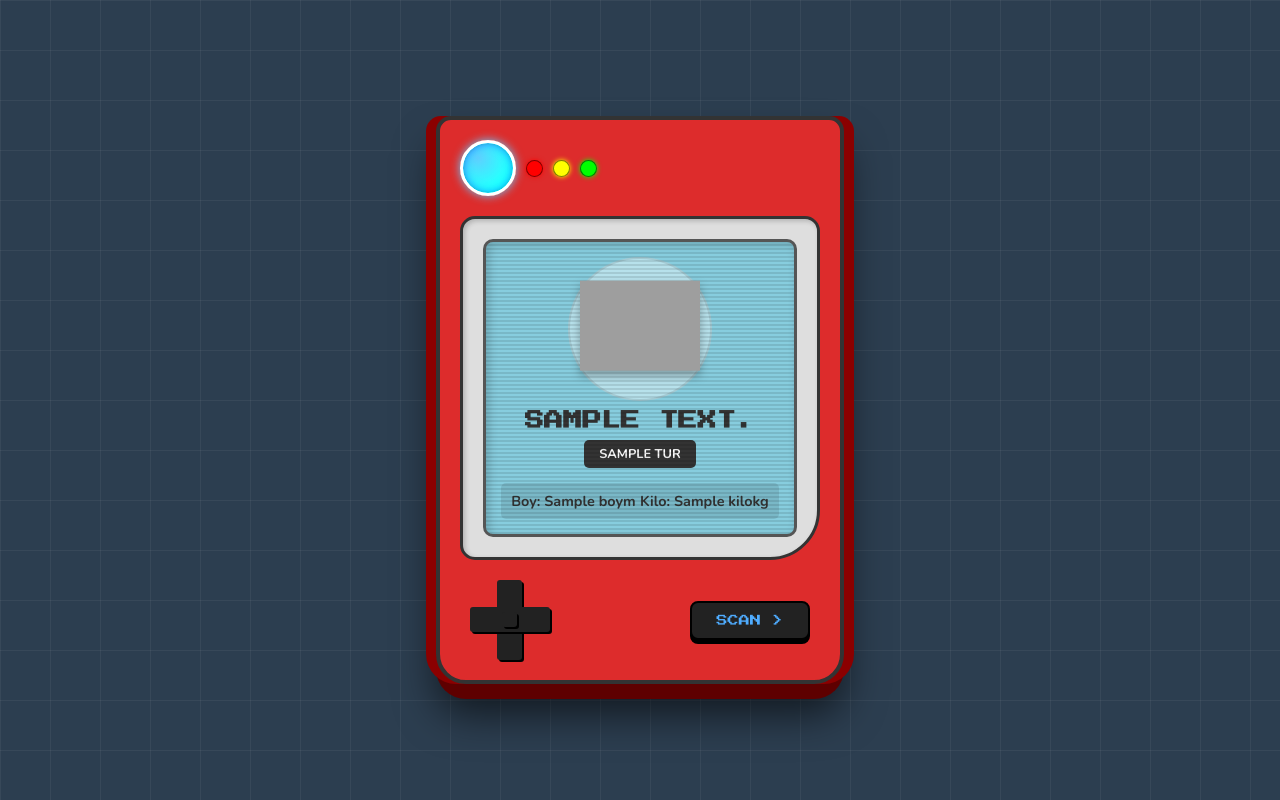
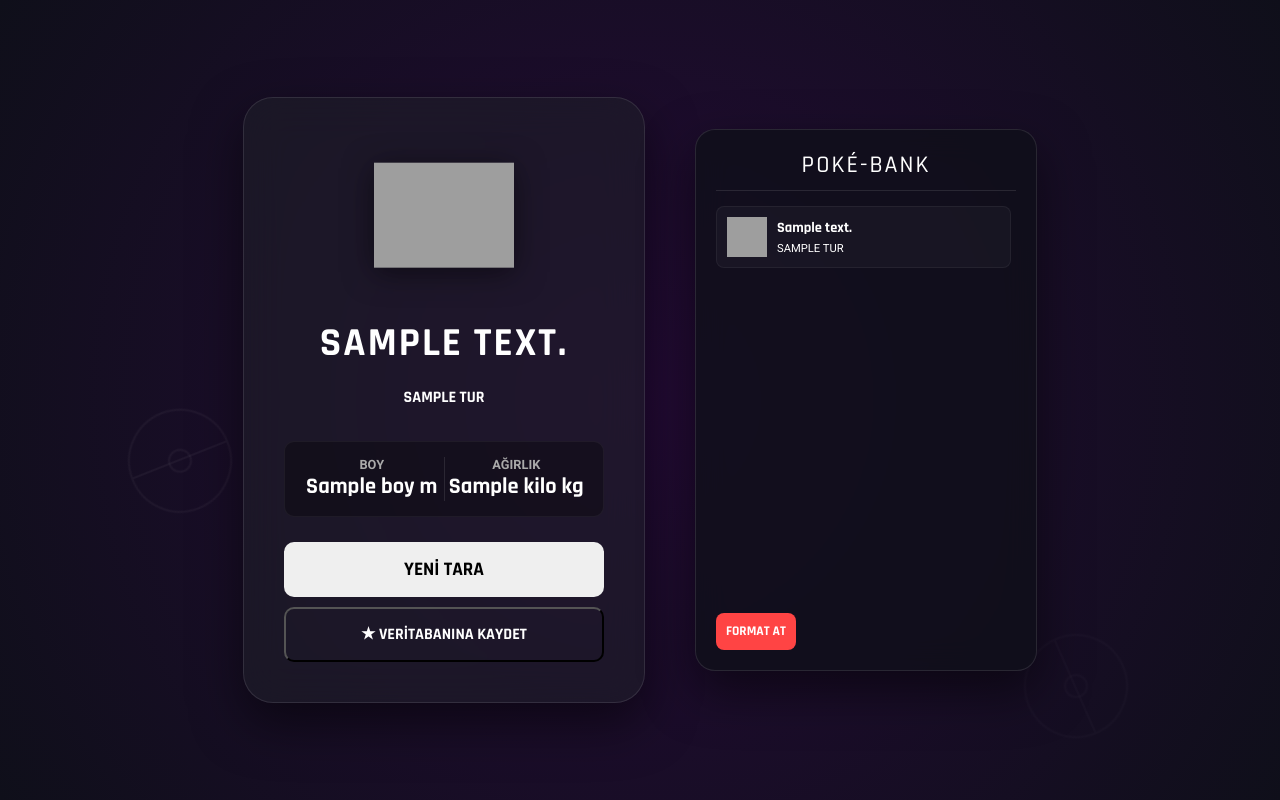
Before and after one commit to yusufdmrkK/cografya1, a Flask app: template templates/index.html in a window 1280 px wide. Run offline with Flask 3, Linux system fonts and the light colour scheme; the template is opened without the code that fills it: most values are stand-ins (such as "Sample title", 1, 10 or a date in 2020); grey boxes are pictures that could not be loaded.

Commit message:
Update index.html

```diff
--- a/templates/index.html
+++ b/templates/index.html
@@ -3,229 +3,158 @@
 <head>
     <meta charset="UTF-8">
     <meta name="viewport" content="width=device-width, initial-scale=1.0">
-    <title>Pokedex v1.0</title>
-    <link href="https://fonts.googleapis.com/css2?family=Press+Start+2P&family=Nunito:wght@700&display=swap" rel="stylesheet">
+    <title>Neon Pokedex DB</title>
+    <link href="https://fonts.googleapis.com/css2?family=Rajdhani:wght@500;700&family=Roboto:wght@400;700&display=swap" rel="stylesheet">
 
     <style>
-        /* --- GENEL SAYFA AYARLARI --- */
+        /* --- GENEL AYARLAR --- */
         body {
             margin: 0; padding: 0; height: 100vh;
-            display: flex; justify-content: center; align-items: center;
-            background-color: #2c3e50; /* Koyu Gri Arka Plan */
-            font-family: 'Nunito', sans-serif;
-            overflow: hidden;
+            display: flex; flex-direction: column; justify-content: center; align-items: center;
+            background-color: #0f0f1a; font-family: 'Roboto', sans-serif; overflow: hidden; color: white;
         }
 
-        /* Arka Plan Efekti (Hareketli Çizgiler) */
-        .bg-pattern {
+        /* --- ARKA PLAN EFEKTLERİ --- */
+        .background-fx {
             position: absolute; top: 0; left: 0; width: 100%; height: 100%;
-            background-image: linear-gradient(rgba(255, 255, 255, 0.05) 1px, transparent 1px),
-            linear-gradient(90deg, rgba(255, 255, 255, 0.05) 1px, transparent 1px);
-            background-size: 50px 50px;
-            z-index: -10;
+            background: radial-gradient(circle at center, #240b36 0%, #0f0f1a 100%); z-index: -10;
         }
+        .floating-pokeball {
+            position: absolute; width: 100px; height: 100px; border-radius: 50%;
+            border: 2px solid rgba(255,255,255,0.1); background: transparent;
+            animation: floatUpRotate linear infinite; opacity: 0.3;
+        }
+        .floating-pokeball::before { content: ''; position: absolute; top: 50%; left: 0; width: 100%; height: 2px; background: rgba(255,255,255,0.1); }
+        .floating-pokeball::after { content: ''; position: absolute; top: 50%; left: 50%; width: 20px; height: 20px; border-radius: 50%; transform: translate(-50%, -50%); border: 2px solid rgba(255,255,255,0.1); }
+        .fp1 { left: 10%; bottom: -100px; animation-duration: 15s; transform: scale(0.8); }
+        .fp2 { left: 80%; bottom: -100px; animation-duration: 25s; animation-delay: 2s; transform: scale(1.2); }
+        @keyframes floatUpRotate { 0% { transform: translateY(0) rotate(0deg); opacity: 0; } 50% { opacity: 0.4; } 100% { transform: translateY(-110vh) rotate(360deg); opacity: 0; } }
 
-        /* --- POKEDEX GÖVDESİ --- */
-        .pokedex {
-            background-color: #dd2c2c; /* Pokedex Kırmızısı */
-            width: 360px;
-            padding: 20px;
-            border-radius: 15px 15px 30px 30px;
-            box-shadow:
-                -10px 0 0 #8b0000, /* 3D Derinlik Sol */
-                10px 0 0 #8b0000,  /* 3D Derinlik Sağ */
-                0 15px 0 #5e0000,  /* 3D Derinlik Alt */
-                0 30px 40px rgba(0,0,0,0.6); /* Gölge */
-            position: relative;
-            border: 4px solid #333;
+        /* --- ANA DÜZEN (LAYOUT) --- */
+        .main-container { display: flex; gap: 50px; align-items: center; z-index: 10; }
+
+        /* --- SOL KART (POKEMON) --- */
+        .card {
+            background: rgba(30, 30, 40, 0.6); backdrop-filter: blur(20px); -webkit-backdrop-filter: blur(20px);
+            border: 1px solid rgba(255, 255, 255, 0.1); border-radius: 30px; padding: 40px; width: 320px;
+            text-align: center; box-shadow: 0 20px 50px rgba(0,0,0,0.5); position: relative;
+            border-top: 4px solid {{ pokemon.renk }};
+            box-shadow: 0 -10px 30px {{ pokemon.renk }}44, 0 20px 50px rgba(0,0,0,0.5);
         }
+        .img-container {
+            width: 160px; height: 160px; margin: 0 auto 20px; position: relative;
+            background: radial-gradient(circle, {{ pokemon.renk }}33 0%, transparent 70%);
+            border-radius: 50%; display: flex; align-items: center; justify-content: center;
+        }
+        .img-container img { width: 140px; height: 140px; object-fit: contain; filter: drop-shadow(0 5px 15px rgba(0,0,0,0.5)); animation: hoverEffect 3s infinite ease-in-out; }
+        @keyframes hoverEffect { 0%, 100% { transform: translateY(0); } 50% { transform: translateY(-10px); } }
 
-        /* Üst Sensör Işıkları */
-        .top-lights {
-            display: flex; gap: 10px; margin-bottom: 20px; align-items: center;
+        h1 { font-family: 'Rajdhani', sans-serif; font-weight: 700; font-size: 2.5rem; margin: 10px 0; text-transform: uppercase; letter-spacing: 2px; text-shadow: 0 0 10px {{ pokemon.renk }}; }
+        .badge { display: inline-block; background: {{ pokemon.renk }}22; color: {{ pokemon.renk }}; padding: 8px 30px; border-radius: 4px; font-family: 'Rajdhani', sans-serif; font-weight: 700; text-transform: uppercase; border: 1px solid {{ pokemon.renk }}; box-shadow: 0 0 15px {{ pokemon.renk }}44; margin-bottom: 25px; }
+
+        .stats-row { display: flex; justify-content: space-between; background: rgba(0, 0, 0, 0.3); border-radius: 10px; padding: 15px; margin-bottom: 25px; border: 1px solid rgba(255,255,255,0.05); }
+        .stat-item { flex: 1; }
+        .stat-item:first-child { border-right: 1px solid rgba(255,255,255,0.1); }
+        .stat-label { font-size: 0.8rem; color: #aaa; font-weight: bold; }
+        .stat-val { font-size: 1.4rem; font-family: 'Rajdhani', sans-serif; font-weight: 700; }
+
+        /* BUTON GRUBU */
+        .btn-group { display: flex; flex-direction: column; gap: 10px; }
+
+        .btn-scan {
+            width: 100%; padding: 15px; border: none; border-radius: 10px; background: {{ pokemon.renk }}; color: #000;
+            font-family: 'Rajdhani', sans-serif; font-weight: 700; font-size: 1.2rem; cursor: pointer; transition: 0.3s;
+            box-shadow: 0 0 20px {{ pokemon.renk }}66;
         }
-        .big-blue-light {
-            width: 50px; height: 50px;
-            background: radial-gradient(circle at 30% 30%, #4facfe, #00f2fe);
-            border-radius: 50%;
-            border: 3px solid white;
-            box-shadow: 0 0 10px #4facfe, inset 0 0 10px rgba(0,0,0,0.5);
-            animation: pulseLight 3s infinite;
+        .btn-scan:hover { transform: translateY(-3px); box-shadow: 0 0 40px {{ pokemon.renk }}; color: white; }
+
+        .btn-fav {
+            width: 100%; padding: 15px; border: 1px solid {{ pokemon.renk }}; border-radius: 10px; background: transparent; color: white;
+            font-family: 'Rajdhani', sans-serif; font-weight: 700; font-size: 1rem; cursor: pointer; transition: 0.3s;
         }
-        .small-light { width: 15px; height: 15px; border-radius: 50%; border: 1px solid rgba(0,0,0,0.5); }
-        .red { background: #ff0000; box-shadow: 0 0 5px #ff0000; }
-        .yellow { background: #ffff00; box-shadow: 0 0 5px #ffff00; }
-        .green { background: #00ff00; box-shadow: 0 0 5px #00ff00; }
+        .btn-fav:hover { background: {{ pokemon.renk }}22; box-shadow: 0 0 15px {{ pokemon.renk }}44; }
 
-        @keyframes pulseLight {
-            0% { filter: brightness(1); }
-            50% { filter: brightness(1.3); }
-            100% { filter: brightness(1); }
+        /* --- SAĞ PANEL (FAVORİLER) --- */
+        .fav-panel {
+            width: 300px; height: 500px; background: rgba(15, 15, 26, 0.8);
+            border: 1px solid rgba(255,255,255,0.1); border-radius: 20px; padding: 20px;
+            box-shadow: 0 20px 50px rgba(0,0,0,0.5); display: flex; flex-direction: column;
+            backdrop-filter: blur(15px);
         }
+        .fav-title { font-family: 'Rajdhani', sans-serif; color: #fff; font-size: 1.5rem; text-align: center; margin-bottom: 15px; padding-bottom: 10px; border-bottom: 1px solid rgba(255,255,255,0.1); text-transform: uppercase; letter-spacing: 2px; }
+        .fav-list { overflow-y: auto; flex-grow: 1; padding-right: 5px; }
+        .fav-list::-webkit-scrollbar { width: 5px; } .fav-list::-webkit-scrollbar-thumb { background: #333; border-radius: 4px; }
 
-        /* --- EKRAN ALANI --- */
-        .screen-container {
-            background-color: #dedede;
-            border-radius: 15px 15px 50px 15px; /* Pokedex ekran şekli */
-            padding: 20px;
-            border: 3px solid #333;
-            margin-bottom: 20px;
-            box-shadow: inset 2px 2px 5px rgba(0,0,0,0.2);
+        .fav-item {
+            display: flex; align-items: center; gap: 10px; background: rgba(255,255,255,0.03);
+            padding: 10px; margin-bottom: 10px; border-radius: 8px; border: 1px solid rgba(255,255,255,0.05); transition: 0.2s;
         }
+        .fav-item:hover { background: rgba(255,255,255,0.1); transform: translateX(5px); border-color: rgba(255,255,255,0.2); }
+        .fav-img { width: 40px; height: 40px; }
+        .fav-info h4 { margin: 0; font-size: 0.9rem; color: #fff; font-family: 'Rajdhani', sans-serif; }
+        .fav-info span { font-size: 0.7rem; text-transform: uppercase; }
 
-        /* Dijital Yeşil Ekran */
-        .screen {
-            background-color: #87cdde; /* LCD Ekran Rengi */
-            border: 3px solid #555;
-            border-radius: 10px;
-            padding: 15px;
-            text-align: center;
-            box-shadow: inset 3px 3px 10px rgba(0,0,0,0.2);
-            position: relative;
-            overflow: hidden;
-        }
-
-        /* Scanline Efekti (Eski TV çizgileri) */
-        .screen::after {
-            content: " ";
-            display: block;
-            position: absolute;
-            top: 0; left: 0; bottom: 0; right: 0;
-            background: linear-gradient(rgba(18, 16, 16, 0) 50%, rgba(0, 0, 0, 0.1) 50%);
-            background-size: 100% 4px;
-            z-index: 2;
-            pointer-events: none;
-        }
-
-        .img-bg {
-            background-color: rgba(255,255,255,0.4);
-            width: 140px; height: 140px;
-            margin: 0 auto 10px;
-            border-radius: 50%;
-            display: flex; justify-content: center; align-items: center;
-            border: 2px solid rgba(0,0,0,0.1);
-        }
-
-        .img-bg img {
-            width: 120px; height: 120px;
-            object-fit: contain;
-            filter: drop-shadow(0 5px 5px rgba(0,0,0,0.3));
-            animation: bounce 2s infinite ease-in-out;
-            position: relative; z-index: 3;
-        }
-
-        @keyframes bounce { 0%, 100% { transform: translateY(0); } 50% { transform: translateY(-5px); } }
-
-        /* Yazılar */
-        h1 {
-            font-family: 'Press Start 2P', cursive; /* Retro Oyun Fontu */
-            font-size: 1.2rem;
-            color: #333;
-            margin: 10px 0;
-            text-transform: uppercase;
-        }
-
-        .type-badge {
-            background: #333;
-            color: #fff;
-            padding: 5px 15px;
-            font-size: 0.8rem;
-            border-radius: 5px;
-            display: inline-block;
-            margin-bottom: 15px;
-            font-weight: bold;
-            text-transform: uppercase;
-        }
-
-        /* İstatistik Kutusu */
-        .stats-box {
-            background: rgba(0,0,0,0.1);
-            border-radius: 5px;
-            padding: 8px;
-            display: flex;
-            justify-content: space-around;
-            font-weight: bold;
-            color: #333;
-            font-size: 0.9rem;
-        }
-
-        /* --- KONTROL TUŞLARI --- */
-        .controls {
-            display: flex;
-            justify-content: space-between;
-            align-items: center;
-            padding: 0 10px;
-        }
-
-        .action-btn {
-            background: #222;
-            color: #4facfe;
-            border: 2px solid #000;
-            width: 120px;
-            padding: 12px;
-            font-family: 'Press Start 2P', cursive;
-            font-size: 0.7rem;
-            border-radius: 8px;
-            cursor: pointer;
-            box-shadow: 0 4px 0 #000;
-            transition: 0.1s;
-        }
-
-        .action-btn:active {
-            transform: translateY(4px);
-            box-shadow: 0 0 0 #000;
-        }
-
-        /* D-PAD (Yön Tuşları Süsü) */
-        .d-pad {
-            width: 80px; height: 80px;
-            position: relative;
-        }
-        .d-pad div { background: #222; position: absolute; border-radius: 3px; box-shadow: 2px 2px 0 #000;}
-        .up-down { width: 25px; height: 80px; left: 27px; top: 0; }
-        .left-right { width: 80px; height: 25px; top: 27px; left: 0; }
-        .circle-pad { width: 15px; height: 15px; border-radius: 50%; background: #111; top: 32px; left: 32px; z-index: 5; border: none; box-shadow: none;}
+        .btn-clear { margin-top: 10px; background: #ff4444; border: none; color: white; padding: 10px; font-weight: bold; cursor: pointer; border-radius: 8px; font-family: 'Rajdhani', sans-serif; }
+        .btn-clear:hover { background: #ff6666; }
 
     </style>
 </head>
 <body>
 
-    <div class="bg-pattern"></div>
+    <div class="background-fx">
+        <div class="floating-pokeball fp1"></div>
+        <div class="floating-pokeball fp2"></div>
+    </div>
 
-    <div class="pokedex">
+    <div class="main-container">
 
-        <div class="top-lights">
-            <div class="big-blue-light"></div>
-            <div class="small-light red"></div>
-            <div class="small-light yellow"></div>
-            <div class="small-light green"></div>
-        </div>
+        <div class="card">
+            <div class="img-container">
+                <img src="{{ pokemon.resim }}" alt="{{ pokemon.isim }}">
+            </div>
 
-        <div class="screen-container">
-            <div class="screen">
-                <div class="img-bg">
-                    <img src="{{ resim }}" alt="{{ isim }}">
-                </div>
+            <h1>{{ pokemon.isim }}</h1>
+            <div class="badge">{{ pokemon.tur }}</div>
 
-                <h1>{{ isim }}</h1>
-                <div class="type-badge" style="background-color: {{ renk }};">{{ tur }}</div>
+            <div class="stats-row">
+                <div class="stat-item"><div class="stat-label">BOY</div><div class="stat-val">{{ pokemon.boy }} m</div></div>
+                <div class="stat-item"><div class="stat-label">AĞIRLIK</div><div class="stat-val">{{ pokemon.kilo }} kg</div></div>
+            </div>
 
-                <div class="stats-box">
-                    <span>Boy: {{ boy }}m</span>
-                    <span>Kilo: {{ kilo }}kg</span>
-                </div>
+            <div class="btn-group">
+                <form action="/" method="get">
+                    <button class="btn-scan">YENİ TARA</button>
+                </form>
+
+                <form action="/favori-ekle" method="post">
+                    <input type="hidden" name="isim" value="{{ pokemon.isim }}">
+                    <input type="hidden" name="resim" value="{{ pokemon.resim }}">
+                    <input type="hidden" name="tur" value="{{ pokemon.tur }}">
+                    <input type="hidden" name="renk" value="{{ pokemon.renk }}">
+                    <button class="btn-fav">★ VERİTABANINA KAYDET</button>
+                </form>
             </div>
         </div>
 
-        <div class="controls">
-            <div class="d-pad">
-                <div class="up-down"></div>
-                <div class="left-right"></div>
-                <div class="circle-pad"></div>
+        <div class="fav-panel">
+            <div class="fav-title">POKÉ-BANK</div>
+            <div class="fav-list">
+                {% for p in favoriler %}
+                <div class="fav-item" style="border-left: 3px solid {{ p.renk }};">
+                    <img src="{{ p.resim }}" class="fav-img">
+                    <div class="fav-info">
+                        <h4>{{ p.isim }}</h4>
+                        <span style="color: {{ p.renk }}">{{ p.tur }}</span>
+                    </div>
+                </div>
+                {% endfor %}
+
+                {% if not favoriler %}
+                <div style="text-align: center; color: #555; margin-top: 20px; font-size: 0.8rem;">VERİ YOK...</div>
+                {% endif %}
             </div>
-
-            <form action="">
-                <button class="action-btn" onclick="window.location.reload();">SCAN ></button>
+            <form action="/temizle" method="get">
+                <button class="btn-clear">FORMAT AT</button>
             </form>
         </div>
 
```
